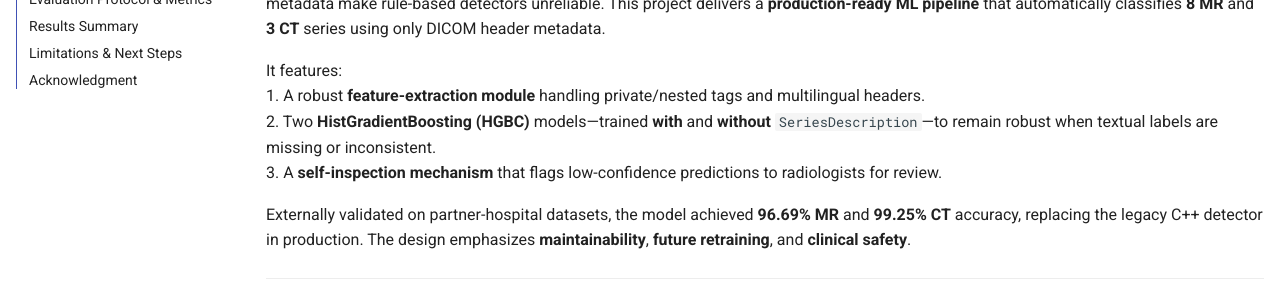
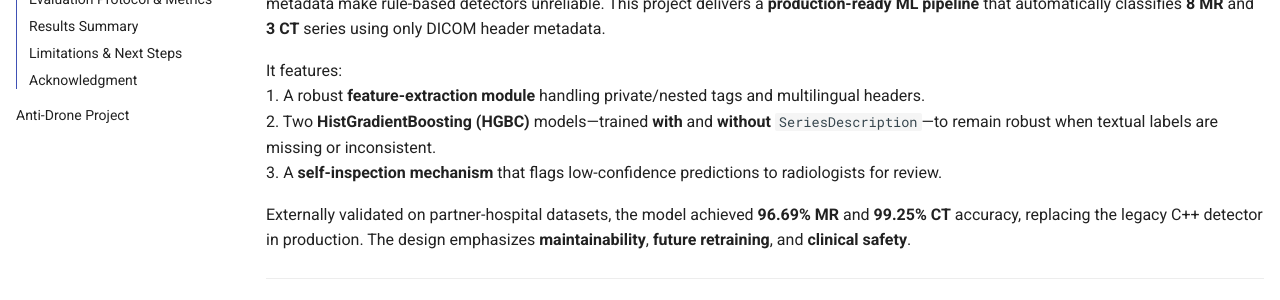
Before and after one commit to Jeongsoo-dev/ML_based_MR_CT_SeriesType_Detection, an MkDocs documentation site: the page built from docs/index.md, in a window 1280 px wide. Shown: the part 490-790 px from the top of the page. Built offline with MkDocs 1.6.1 and Material for MkDocs 9.7.7, drawn with Linux system fonts in a browser that asks for light colours.

Commit message:
Update mkdocs.yml

```diff
--- a/mkdocs.yml
+++ b/mkdocs.yml
@@ -11,3 +11,4 @@ markdown_extensions:
   - attr_list              # needed for {.headshot}
 nav:
   - "Cercare-Medical ML Project": index.md
+  - "Anti-Drone Project": anti_drone.md
```
